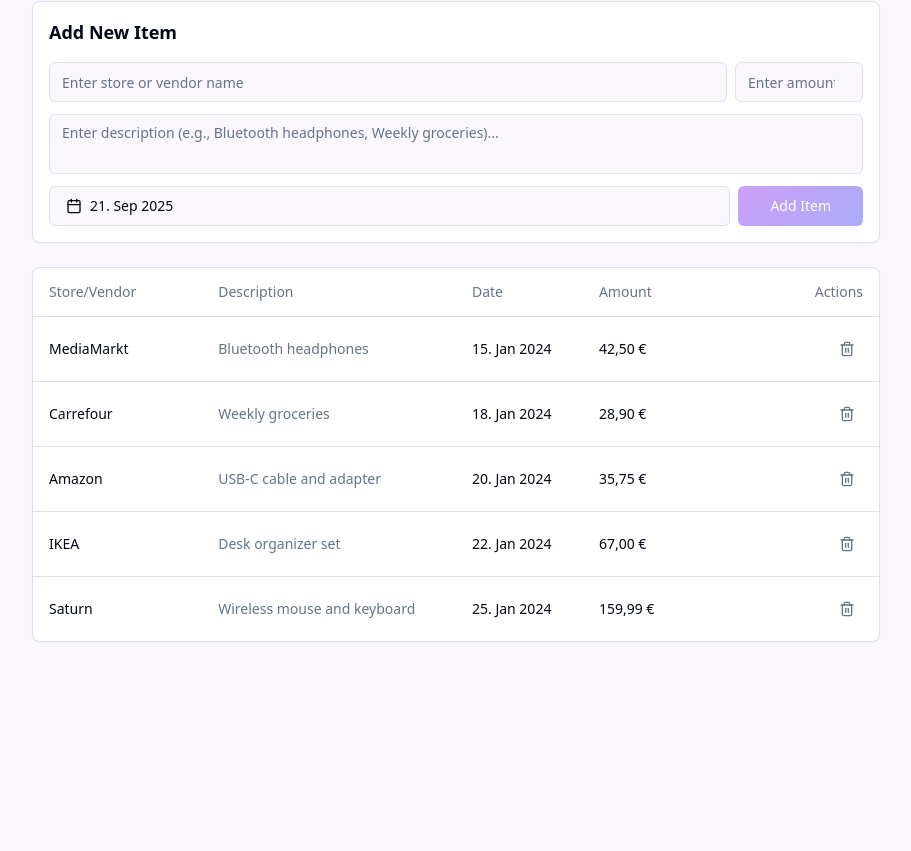
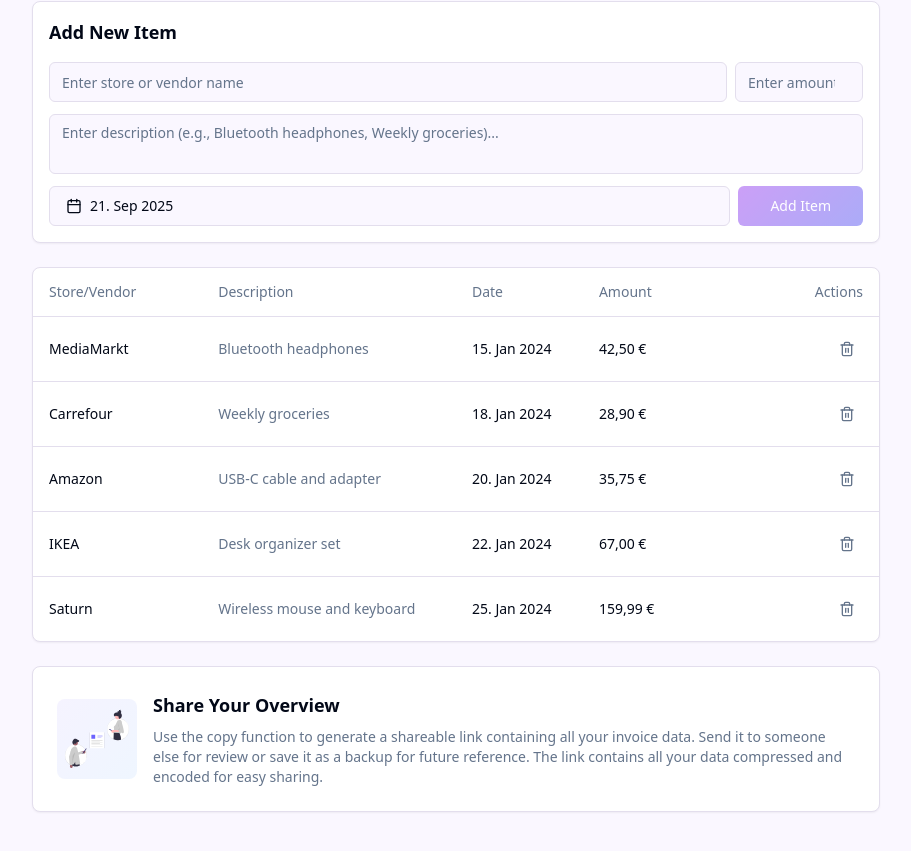
Before and after one commit to vssn/2025-09-vibe-invoice-tracker, a React (Vite) app: page / in a window 1280 px wide. Shown: the part 313-1164 px from the top of the page, without its empty margins (184-1095 px from the left). Before the commit the page ends 979 px from the top, so only its background shows below. Built offline with nearby package versions, Linux system fonts and the light colour scheme.

Commit message:
Updated with share info card and svg

```diff
--- a/src/components/InvoiceTracker.tsx
+++ b/src/components/InvoiceTracker.tsx
@@ -550,7 +550,7 @@
       </div>
 
       {/* Items Table Card */}
-      <div className="bg-card rounded-lg border shadow-sm">
+      <div className="bg-card rounded-lg border shadow-sm mb-6">
         <Table role="table" aria-label="Invoice and receipt items">
           <TableHeader>
             <TableRow>
@@ -586,6 +586,29 @@
         </Table>
       </div>
 
+      {/* Sharing Feature Card */}
+      <div className="bg-card rounded-lg border shadow-sm p-6 mb-6">
+        <div className="flex items-center gap-4">
+          <div className="flex-shrink-0">
+            <div className="w-20 h-20 rounded-lg bg-gradient-to-br from-violet-50 to-blue-50 dark:from-violet-100/20 dark:to-blue-100/20 p-2 flex items-center justify-center">
+              <img
+                src="/sharing.svg"
+                alt="Sharing feature illustration"
+                className="w-full h-full object-contain"
+              />
+            </div>
+          </div>
+          <div className="flex-1">
+            <h3 className="text-lg font-semibold mb-2">Share Your Overview</h3>
+            <p className="text-sm text-muted-foreground">
+              Use the copy function to generate a shareable link containing all your invoice data.
+              Send it to someone else for review or save it as a backup for future reference.
+              The link contains all your data compressed and encoded for easy sharing.
+            </p>
+          </div>
+        </div>
+      </div>
+
       {/* Clear All Confirmation Dialog */}
       <Dialog open={showClearDialog} onOpenChange={setShowClearDialog}>
         <DialogContent className="sm:max-w-md">
```
Also changed, not shown: public/sharing.svg (added).
